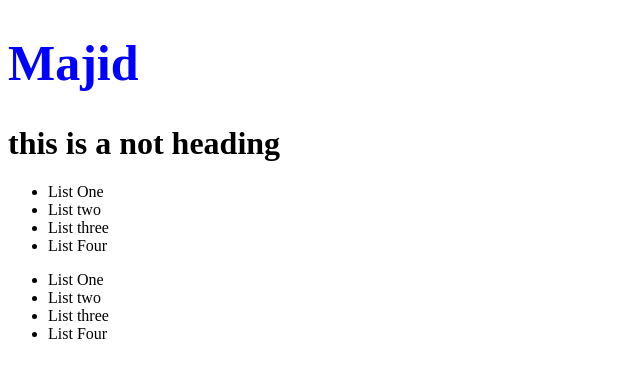
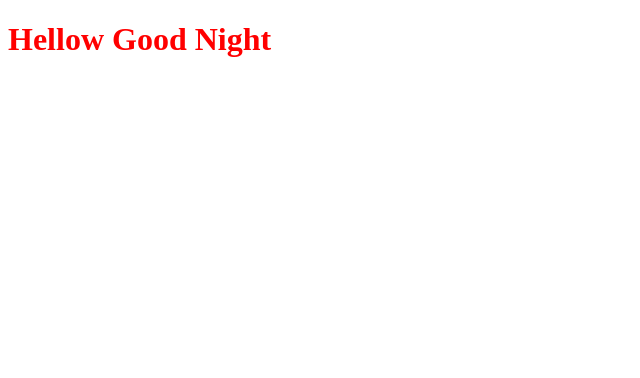
Before and after one commit to majid-2002/Udemy-Introduction-To-ReactJS, a React (Create React App) app: page / in a window 1280 px wide. Shown: the top 378 px of the page, without its empty margins (0-640 px from the left). Built offline with nearby package versions, Linux system fonts and the light colour scheme; a web font is replaced by a local one.

Commit message:
added date function to heading jsx

```diff
--- a/src/components/App.js
+++ b/src/components/App.js
@@ -1,23 +1,11 @@
 import React from "react";
 import { ReactDOM } from "react-dom";
-import List from "./List";
 import Heading from "./Heading";
-
-let name = "Majid";
-const customStyle = {
-  color: "red",
-  fontSize: "50px"
-};
-
-let newColor = (customStyle.color = "blue");
 
 function App() {
   return (
     <div>
-      <h1 style={customStyle}>{name}</h1>
       <Heading></Heading>
-      <List></List>
-      <List></List>
     </div>
   );
 }
--- a/src/components/Heading.jsx
+++ b/src/components/Heading.jsx
@@ -1,8 +1,27 @@
 import React from "react";
 import ReactDOM from "react-dom";
 
-function Heading(){
-    return <h1>this is a not heading</h1>
+function Heading() {
+  const date = new Date();
+  const currrentTime = date.getHours();
+  let greeting;
+
+  const customColor = {
+    color: ""
+  };
+
+  if (currrentTime < 12) {
+    greeting = "Good Morning";
+    customColor.color = "Yellow";
+  } else if (currrentTime < 18) {
+    greeting = "Good Evening";
+    customColor.color = "blue";
+  } else {
+    greeting = "Good Night";
+    customColor.color = "red";
+  }
+
+  return <h1 style={customColor}>Hellow {greeting}</h1>;
 }
 
 export default Heading;
--- a/src/components/List.jsx
+++ b/src/components/List.jsx
@@ -1,17 +1,18 @@
 import React from "react";
 import ReactDOM from "react-dom";
 
+// Here we create it as a function then export
+function List() {
+  let name = "Nothing";
 
-function List() {
-    return  (
-        <ul>
-        <li>List One </li>
-        <li>List two </li>
-        <li>List three </li>
-        <li>List Four</li>
-        </ul>
-    )
-
+  return (
+    <ul>
+      <li>List {name} </li>
+      <li>List two </li>
+      <li>List three </li>
+      <li>List Four</li>
+    </ul>
+  );
 }
 
 export default List;
```
